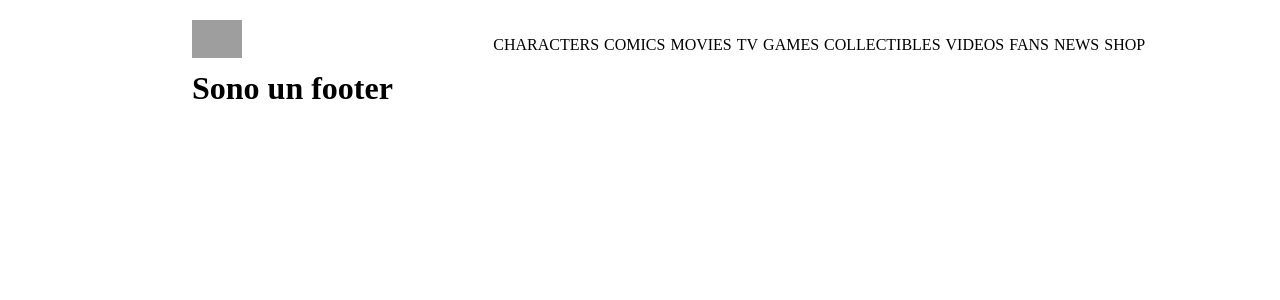
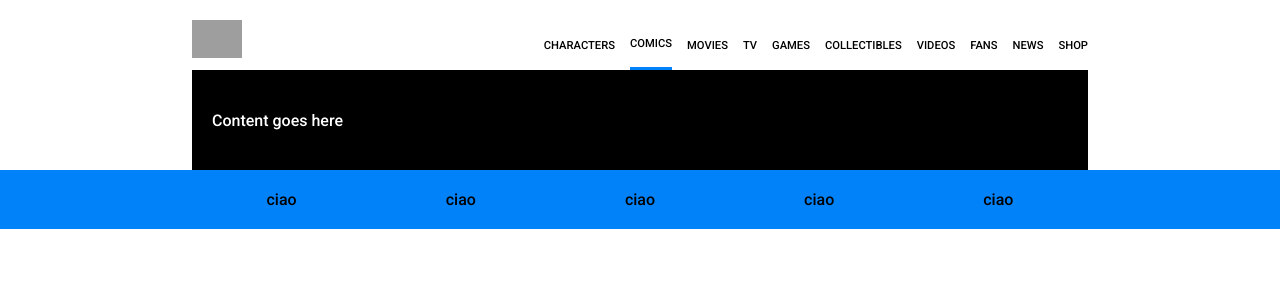
Before and after one commit to GianbaBotassi/vite-comics, a Vue app: page / in a window 1280 px wide. Shown: the top 300 px of the page. Built offline with nearby package versions, Linux system fonts and the light colour scheme; grey boxes are pictures that could not be loaded.

Commit message:
Add color variables and finish header(need to fix padding logo)

```diff
--- a/src/App.vue
+++ b/src/App.vue
@@ -13,17 +13,31 @@ export default {
 <template>
   <div class="container">
     <AppHeader />
-    <AppFooter />
+    <div id="content">
+      Content goes here </div>
   </div>
+  <AppFooter />
 </template>
 
 <style lang="scss">
 @use 'styles/general' as *;
 @use 'styles/partials/mixins' as *;
+@use 'styles/partials/variables' as *;
+
+@import url('https://fonts.googleapis.com/css2?family=Roboto:wght@300;500;700&display=swap');
 
 .container {
+  font-family: 'Roboto', sans-serif;
   max-width: 1160px;
   margin: 0 auto;
   width: 70%;
 }
+
+#content {
+  background-color: black;
+  height: 100px;
+  color: $white-font;
+  @include flex-content();
+  padding-left: 20px;
+}
 </style>
--- a/src/components/AppFooter.vue
+++ b/src/components/AppFooter.vue
@@ -1,11 +1,53 @@
 <script>
 export default {
-    name: "AppFooter"
+    name: "AppFooter",
+    data() {
+        return {
+            items: [
+                {
+                    text: 'DIGITAL COMICS',
+                    img: 'buy-comics-digital-comics.png'
+                }
+            ]
+        }
+    }
 }
 </script>
 
 <template>
-    <h1>Sono un footer</h1>
+    <div id="merchandise">
+        <ul class="container">
+            <li>
+                ciao
+            </li>
+            <li>
+                ciao
+            </li>
+            <li>
+                ciao
+            </li>
+            <li>
+                ciao
+            </li>
+            <li>
+                ciao
+            </li>
+        </ul>
+
+    </div>
 </template>
 
-<style></style>
+<style lang="scss">
+@use 'styles/general' as *;
+@use 'styles/partials/mixins' as *;
+@use 'styles/partials/variables' as *;
+
+#merchandise {
+    background-color: $blue;
+    padding: 20px 0;
+
+    ul {
+        @include flex-content(around)
+    }
+}
+</style>
--- a/src/components/AppHeader.vue
+++ b/src/components/AppHeader.vue
@@ -66,7 +66,7 @@ export default {
             <img src="../assets/img/dc-logo.png" alt="Logo">
         </div>
         <ul>
-            <li v-for="link in links">
+            <li v-for="link in links" :class="{ active: link.current }">
                 {{ link.text }}
             </li>
         </ul>
@@ -76,6 +76,7 @@ export default {
 <style lang="scss">
 @use 'styles/general' as *;
 @use 'styles/partials/mixins' as *;
+@use 'styles/partials/variables' as *;
 
 header {
     @include flex-content(between);
@@ -87,9 +88,22 @@ header {
     }
 
     ul {
-        width: 60%;
+        font-size: 0.7rem;
+        font-weight: 500;
         @include flex-content(center);
-        gap: 5px;
+        gap: 15px;
+
+        li {
+            height: 50px;
+            @include flex-content(center);
+
+            &.active {
+                border-bottom: 3px solid $blue;
+            }
+
+        }
+
+
     }
 }
 </style>
--- a/styles/partials/variables.scss
+++ b/styles/partials/variables.scss
@@ -0,0 +1,9 @@
+// Background colors
+$blue: #0282f9;
+$grey: #303030;
+
+
+// Font colors
+$grey-font: #5e6c71;
+$white-font: #ffffff;
+$black-font: #000000;
```
